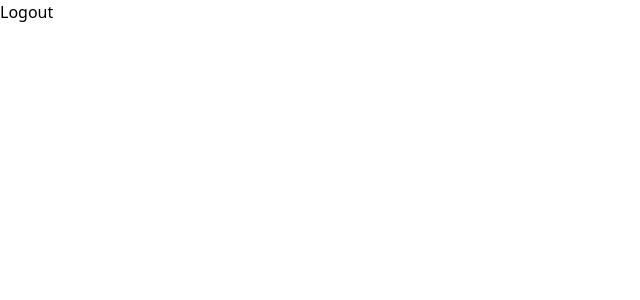
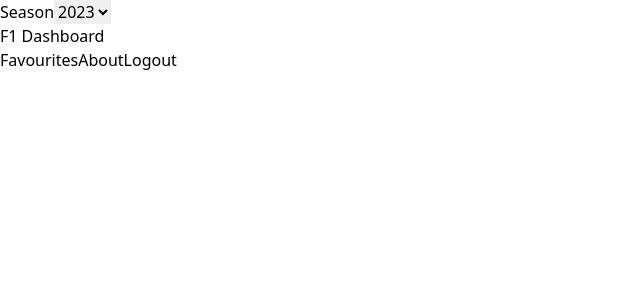
Before and after one commit to garethcarvalho/web3-asg2, a React (Vite) app: page / in a window 1280 px wide. Both pictures are taken after typing "Sample", "Sample123" into the empty fields and a click on the button "Login". Shown: the top 300 px of the page, without its empty margins (0-640 px from the left). Built offline with nearby package versions, Linux system fonts and the light colour scheme.

Commit message:
started on home view

```diff
--- /dev/null
+++ b/src/components/HeaderBar.jsx
@@ -0,0 +1,24 @@
+const HeaderBar = ({seasons, currentSeason, setSeason, onLogout}) => {
+    function onSeasonChanged(e) {
+        setSeason(e.target.value);
+    }
+
+    return (
+        <div>
+            <div>
+                <label>Season</label>
+                <select name="season" value={currentSeason} onChange={onSeasonChanged}>
+                    {seasons.map(s => <option value={s} key={s}>{s}</option>)}
+                </select>
+            </div>
+            <h2>F1 Dashboard</h2>
+            <div>
+                <button>Favourites</button>
+                <button>About</button>
+                <button onClick={onLogout}>Logout</button>
+            </div>
+        </div>
+    );
+}
+
+export default HeaderBar;
--- a/src/components/HomeView.jsx
+++ b/src/components/HomeView.jsx
@@ -1,7 +1,16 @@
+import { useState } from "react";
+import HeaderBar from "./HeaderBar";
+
+// used for testing
+const seasons = [
+    2023, 2022, 2021, 2020, 2019, 2018
+];
 
 const HomeView = ({onLogout}) => {
+    const [season, setSeason] = useState();
+
     return (
-        <button onClick={onLogout}>Logout</button>
+        <HeaderBar seasons={seasons} currentSeason={season} setSeason={setSeason} onLogout={onLogout}/>
     )
 }
 
```
